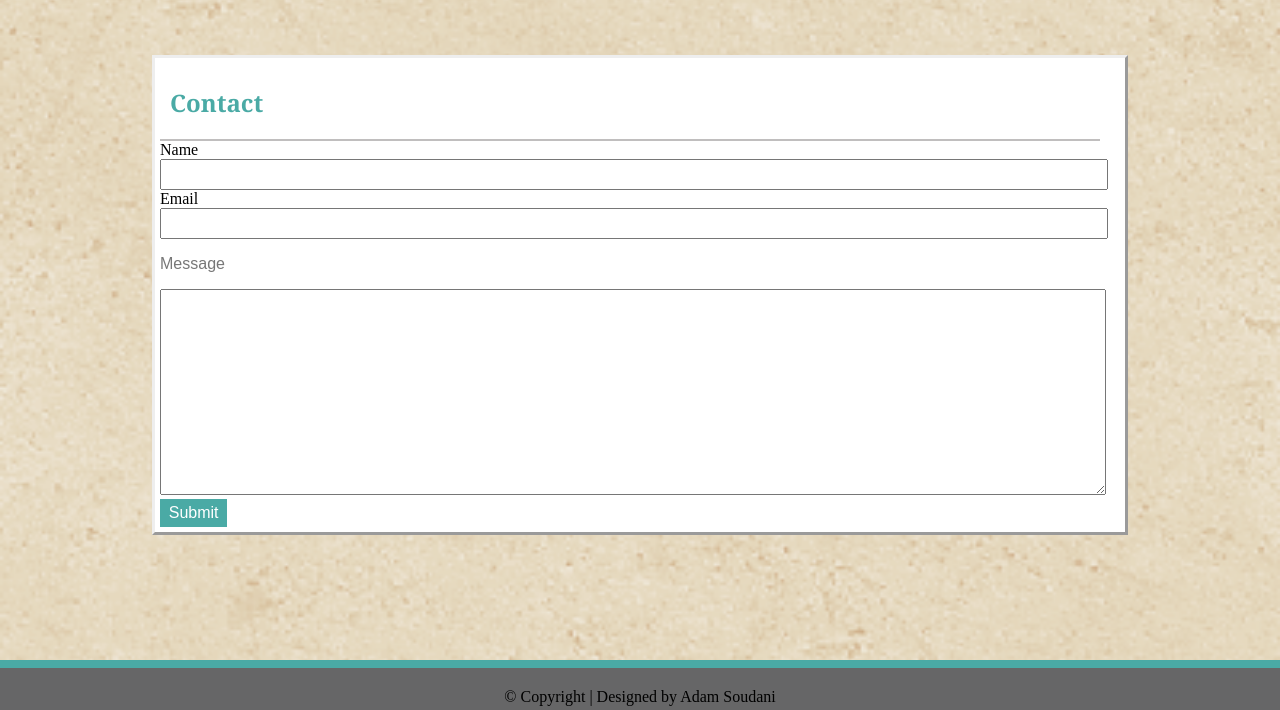
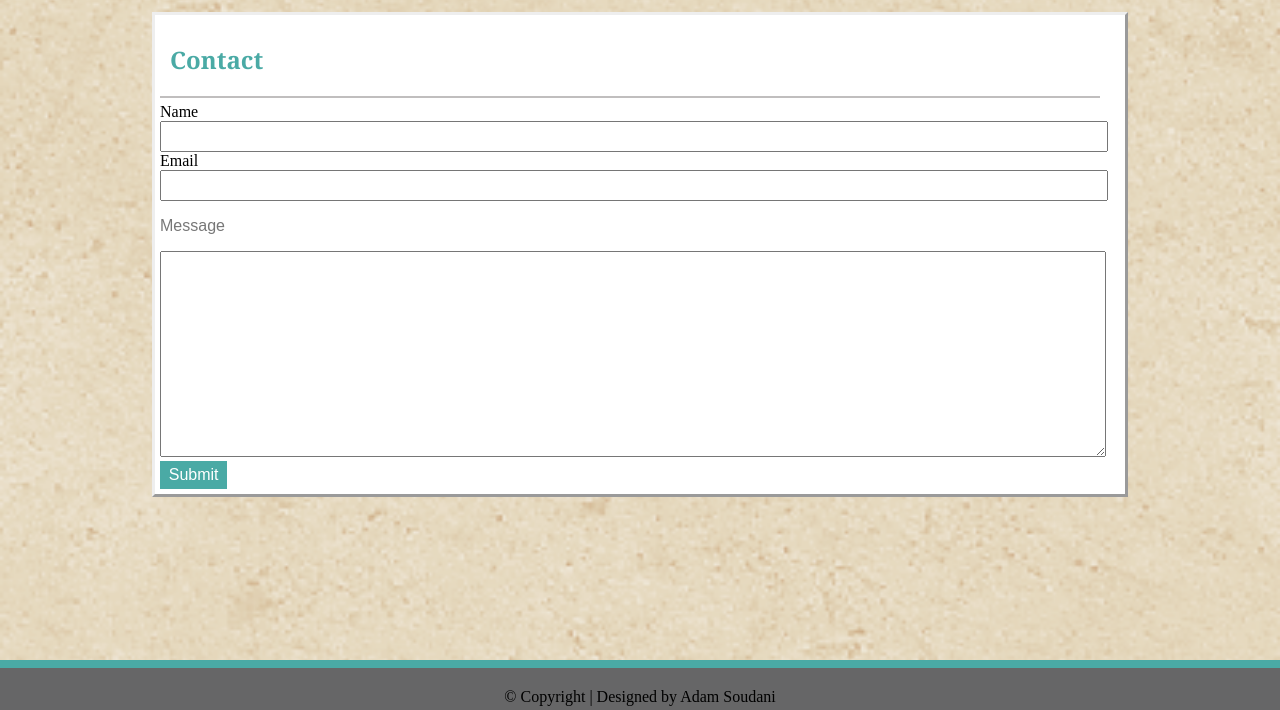
Before and after one commit to Adoni0/Basic-Portfolio, a plain HTML site: page contact.html in a window 1280 px wide. Shown: the part 90-800 px from the top of the page. Drawn offline with Linux system fonts and the light colour scheme.

Commit message:
Initial site files

```diff
--- a/assets/css/style.css
+++ b/assets/css/style.css
@@ -1,4 +1,4 @@
-
+/*name in header*/
 .index-me{
     background-color: #4aaaa5;
     color: white;
@@ -13,13 +13,14 @@
     margin-bottom: 0%;
 }
 
-
+/*about/profile/contact in header*/
 h6{
     float: right;
     margin-top: 0;
     margin-right: .5in;
 }
 
+/*header container id for index*/
 #hd-abtme{
     width: 100%;
     height: 100%;
@@ -29,17 +30,20 @@ h6{
     border-style: outset;
 }
 
+/*container id for about me section*/
 #bio-box{
     border-bottom: 2px solid rgb(196, 196, 196);
     padding-top: 5px;
     width: 940px;
 }
 
+/*'About me' header*/
 #bio-me{
     color: #4aaaa5;
     margin-left: 2%;
 }
 
+/*paragraph about me*/
 .index-bio{
     width: 100%;
     margin: auto;
@@ -61,10 +65,12 @@ body{
     background-size: cover;
 }
 
+/*container id for contact info body*/
 #contain-this{
     background-color:#ffffff;
     padding: 5px;
-    margin-top: 5%;
+    margin: auto;
+    margin-top: 20px;
     border-style: outset;
 }
 
@@ -80,6 +86,7 @@ body{
     margin: auto;
 }
 
+/*conatiner id for main body of index file*/
 #me-myself{
     background-color: #ffffff;
     padding-bottom: 5px;
@@ -88,6 +95,7 @@ body{
     height: 420px;
 }
 
+/*container id for header in portfolio file*/
 #p-header{
     width: 100%;
     margin: auto;
@@ -96,6 +104,7 @@ body{
     border-style: outset;
 }
 
+/*container id for header in contact file*/
 #pheader-2{
     width: 100%;
     margin: auto;
@@ -109,10 +118,12 @@ body{
     height: 200px;
 }
 
+/*container id for contact heading*/
 #ctc-box{
     border-bottom: 2px solid rgb(192, 190, 190);
     padding-top: 3px;
     width: 940px;
+    margin-bottom: 5px;
 }
 
 #ctc-me{
@@ -140,6 +151,7 @@ textarea{
     height: 25px;
 }
 
+/*container id for portfolio heading, bottom border was not working*/
 #pdiddy-box{
     border-bottom: 3px rgb(190, 190, 190);
     width: 940px;
@@ -154,6 +166,7 @@ textarea{
     margin-top: 3%;
 }
 
+/*conatiner id for entire portfolio body inc images*/
 #pbox{
     background-color: #ffffff;
     padding-bottom: 15px;
@@ -165,6 +178,7 @@ textarea{
     position: relative;
 }
 
+/*copyright footer*/
 .footer-bottom{
     background-color: #666667;
     height: 12px;
```
Also changed, not shown: 2 other files.
